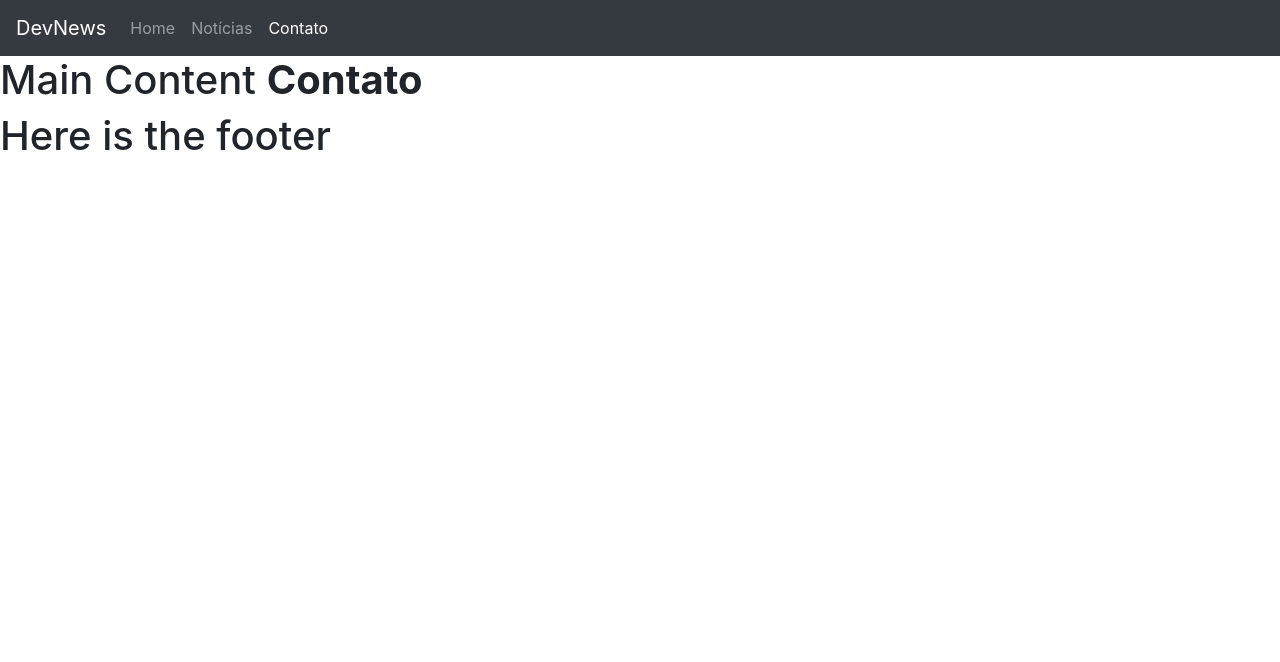
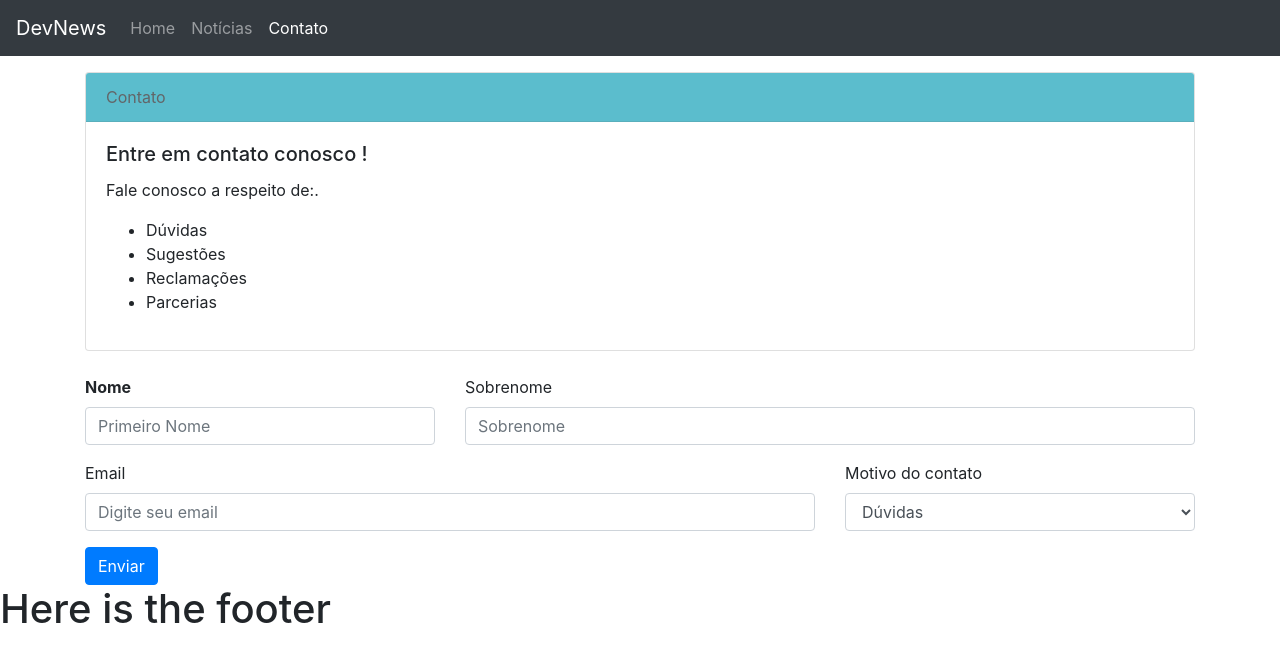
Before and after one commit to eulincon/exercicioBootstrapHtmlCss, a plain HTML site: page contato.html in a window 1280 px wide. Drawn offline with nearby package versions, Linux system fonts and the light colour scheme.

Commit message:
Update contato.html
Contato não finalizado

```diff
--- a/contato.html
+++ b/contato.html
@@ -9,14 +9,6 @@
     <!-- Bootstrap CSS Local-->
     <link rel="stylesheet" href="css/bootstrap.min.css">
 
-    <!-- JS, Popper.js, and jQuery-->
-    <script src="https://code.jquery.com/jquery-3.3.1.slim.min.js"
-        integrity="sha384-q8i/X+965DzO0rT7abK41JStQIAqVgRVzpbzo5smXKp4YfRvH+8abtTE1Pi6jizo" crossorigin="anonymous">
-    </script>
-    <script src="https://cdnjs.cloudflare.com/ajax/libs/popper.js/1.14.3/umd/popper.min.js"
-        integrity="sha384-ZMP7rVo3mIykV+2+9J3UJ46jBk0WLaUAdn689aCwoqbBJiSnjAK/l8WvCWPIPm49" crossorigin="anonymous">
-    </script>
-    <script src="js/bootstrap.min.js"></script>
 
     <title>Document</title>
 </head>
@@ -45,15 +37,79 @@
         </div>
     </nav>
     <!-- Main -->
-    <main>
-        <h1>Main Content <strong>Contato</strong></h1>
+    <main class = "container pt-3 pb-4">
+
+        <div class="card">
+            <div class="card-header bg-info" style="opacity: 0.7;">
+              Contato
+            </div>
+            <div class="card-body">
+              <h5 class="card-title">Entre em contato conosco ! </h5>
+              <p class="card-text">Fale conosco a respeito de:.</p>
+              <ul>
+                  <li> Dúvidas</li>
+                  <li> Sugestões</li>
+                  <li> Reclamações</li>
+                  <li> Parcerias </li>
+              </ul>
+
+            </div>
+          </div>
+
+
+
+
     </main>
+
+    <form class = "container">
+
+        <div class="row pb-3">
+          <div class="col-sm-4">
+           <strong> <label for="inputPrimeiroNome">Nome</label></strong>
+            <input type="text" class="form-control" placeholder="Primeiro Nome" id= "inputPrimeiroNome">
+          </div>
+          <div class="col-sm-8">
+            <label for="inputSobrenome">Sobrenome</label>
+            <input type="text" class="form-control required" placeholder="Sobrenome">
+          </div>
+        </div>
+
+        <div class="row">
+            <div class="col-md-8  ">
+              <label for="inputEmail">Email</label>
+              <input required type="email" class="form-control" placeholder="Digite seu email" id= "inputEmail">
+            </div>
+            <div class="col-md-4">
+                <div class="form-group">
+                    <label for="exampleFormControlSelect1">Motivo do contato</label>
+                    <select class="form-control" id="exampleFormControlSelect1">
+                      <option>Dúvidas</option>
+                      <option>Sugestões</option>
+                      <option>Reclamações</option>
+                      <option>Parcerias</option>
+                    </select>
+                </div>
+            </div>
+        </div>
+
+        <button type="submit" class="btn btn-primary">Enviar</button>
+      </form>
 
     <!-- Footer -->
     <footer>
         <h1>Here is the footer</h1>
     </footer>
 
+     <!-- JS, Popper.js, and jQuery-->
+     <script src="https://code.jquery.com/jquery-3.3.1.slim.min.js"
+     integrity="sha384-q8i/X+965DzO0rT7abK41JStQIAqVgRVzpbzo5smXKp4YfRvH+8abtTE1Pi6jizo" crossorigin="anonymous">
+     </script>
+    <script src="https://cdnjs.cloudflare.com/ajax/libs/popper.js/1.14.3/umd/popper.min.js"
+     integrity="sha384-ZMP7rVo3mIykV+2+9J3UJ46jBk0WLaUAdn689aCwoqbBJiSnjAK/l8WvCWPIPm49" crossorigin="anonymous">
+    </script>
+    <script src="js/bootstrap.min.js"></script>
+
+
 </body>
 
 </html>
```
